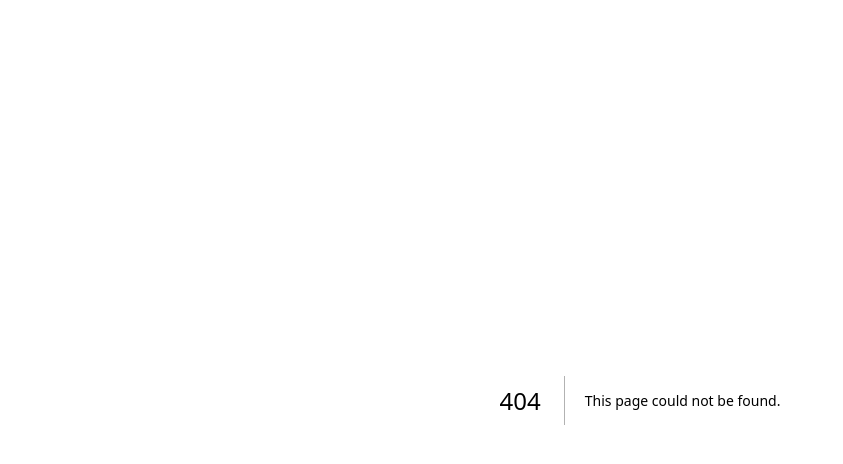
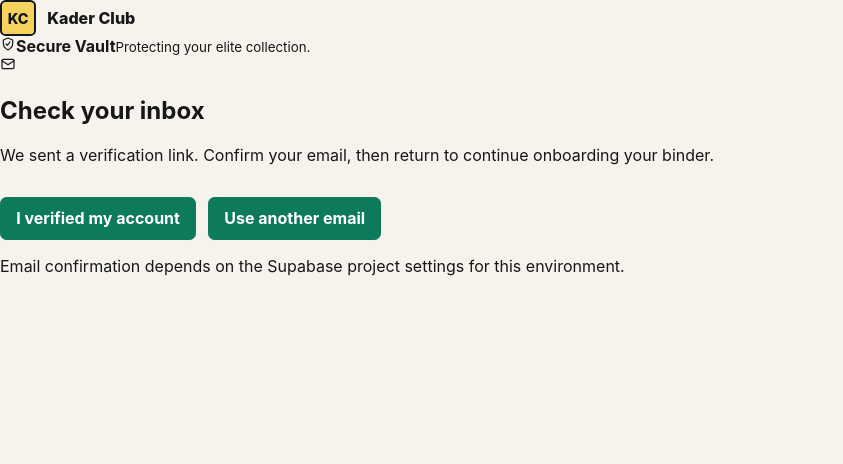
Before and after one commit to mario-ah-salamanca/kader-club, a Next.js app: page /verify in a window 1280 px wide. Before the commit this address had no page. Shown: the top 464 px of the page, without its empty margins (0-843 px from the left). Built offline with nearby package versions, Linux system fonts and the light colour scheme.

Commit message:
Add email verification screen

```diff
--- /dev/null
+++ b/src/app/verify/page.tsx
@@ -0,0 +1,52 @@
+import Link from "next/link";
+import { MailIcon, ShieldCheckIcon } from "@/components/icons";
+import { Brand } from "@/components/brand";
+
+type VerifyPageProps = {
+  searchParams: Promise<{
+    email?: string;
+  }>;
+};
+
+export default async function VerifyPage({ searchParams }: VerifyPageProps) {
+  const { email } = await searchParams;
+
+  return (
+    <main className="verify-page">
+      <header className="verify-header">
+        <Brand href="/" />
+      </header>
+      <section className="verify-shell">
+        <div className="verify-visual">
+          <div className="auth-card-mockup secure-card">
+            <ShieldCheckIcon />
+            <strong>Secure Vault</strong>
+            <small>Protecting your elite collection.</small>
+          </div>
+        </div>
+        <div className="verify-panel">
+          <span className="verify-icon">
+            <MailIcon />
+          </span>
+          <h1>Check your inbox</h1>
+          <p>
+            We sent a verification link{email ? ` to ${email}` : ""}. Confirm
+            your email, then return to continue onboarding your binder.
+          </p>
+          <div className="hero-actions centered">
+            <Link className="button button-primary" href="/login">
+              I verified my account
+            </Link>
+            <Link className="button button-muted" href="/signup">
+              Use another email
+            </Link>
+          </div>
+          <p className="fine-print">
+            Email confirmation depends on the Supabase project settings for this
+            environment.
+          </p>
+        </div>
+      </section>
+    </main>
+  );
+}
```
